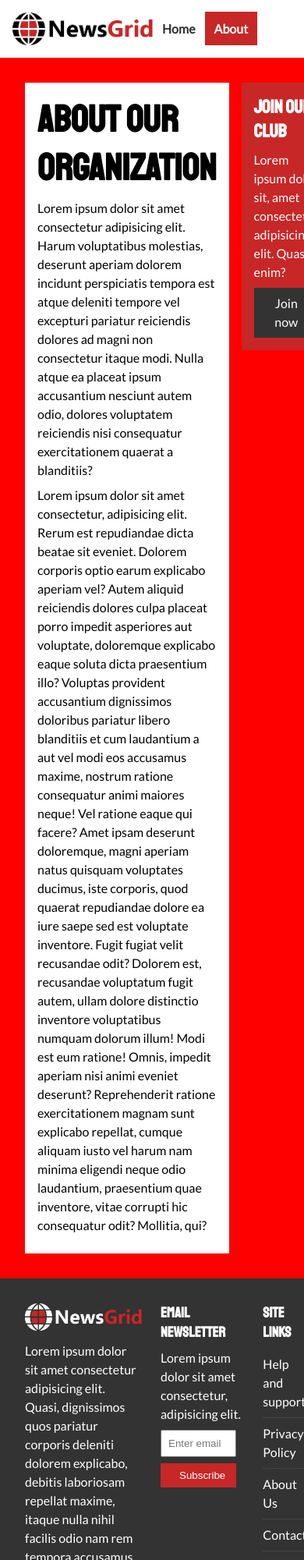
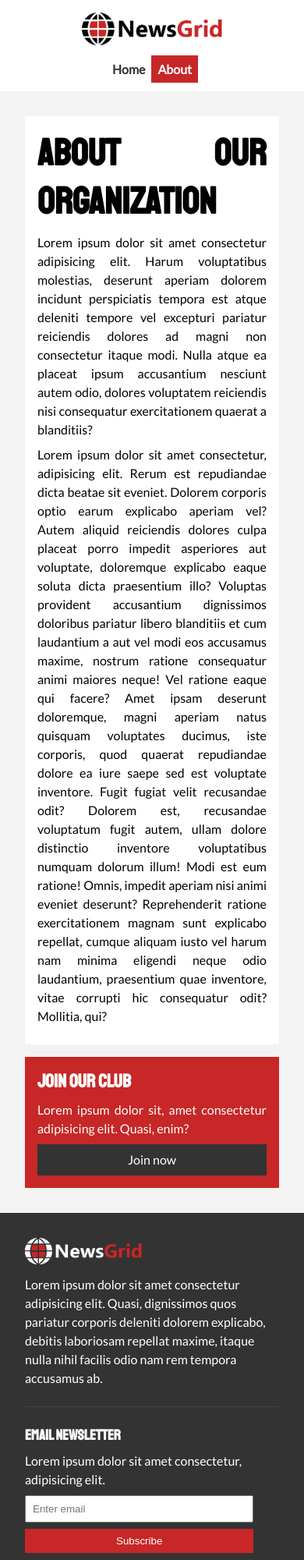
Before and after one commit to repeeter1/5.01-NewsGrid-websit, a plain HTML site: page about.html in a window 390 px wide. Shown: the top 2000 px of the page at 78% size. Drawn offline with Linux system fonts and the light colour scheme.

Commit message:
finished assignment

```diff
--- a/styles/mobile.css
+++ b/styles/mobile.css
@@ -4,6 +4,55 @@
   display: none;
 }
 
-body {
-  background-color: red;
+#main-nav .container {
+  grid-template-columns: 1fr;
+  grid-gap: 1.2rem;
 }
+
+#main-nav ul,
+#main-nav .logo {
+  justify-self: center;
+}
+
+#main-nav ul li a {
+  padding: 0.5rem;
+}
+
+#home-articles .articles-container {
+  grid-template-columns: repeat(2, 1fr);
+}
+
+#home-articles .articles-container > *:first-child,
+#home-articles .articles-container > *:last-child {
+  grid-column: 1;
+  grid-template-columns: 1fr;
+}
+
+@media (max-width: 600px) {
+  /* stack grid items */
+
+  #showcase .showcase-container,
+  #home-articles .articles-container,
+  #main-footer .footer-container {
+    grid-template-columns: 1fr;
+  }
+
+  #main-footer .footer-container > *:last-child {
+    grid-column: 1;
+  }
+  #main-footer .footer-container > * {
+    border-bottom: 1px solid #444;
+    padding-bottom: 1rem;
+  }
+
+  #main-footer .footer-container > *:last-child,
+  #main-footer .footer-container > *:nth-child(3),
+  #main-footer .footer-container > *:nth-child(4) {
+    border-bottom: none;
+  }
+
+  .page-container {
+    grid-template-columns: 1fr;
+    text-align: justify;
+  }
+}
```
